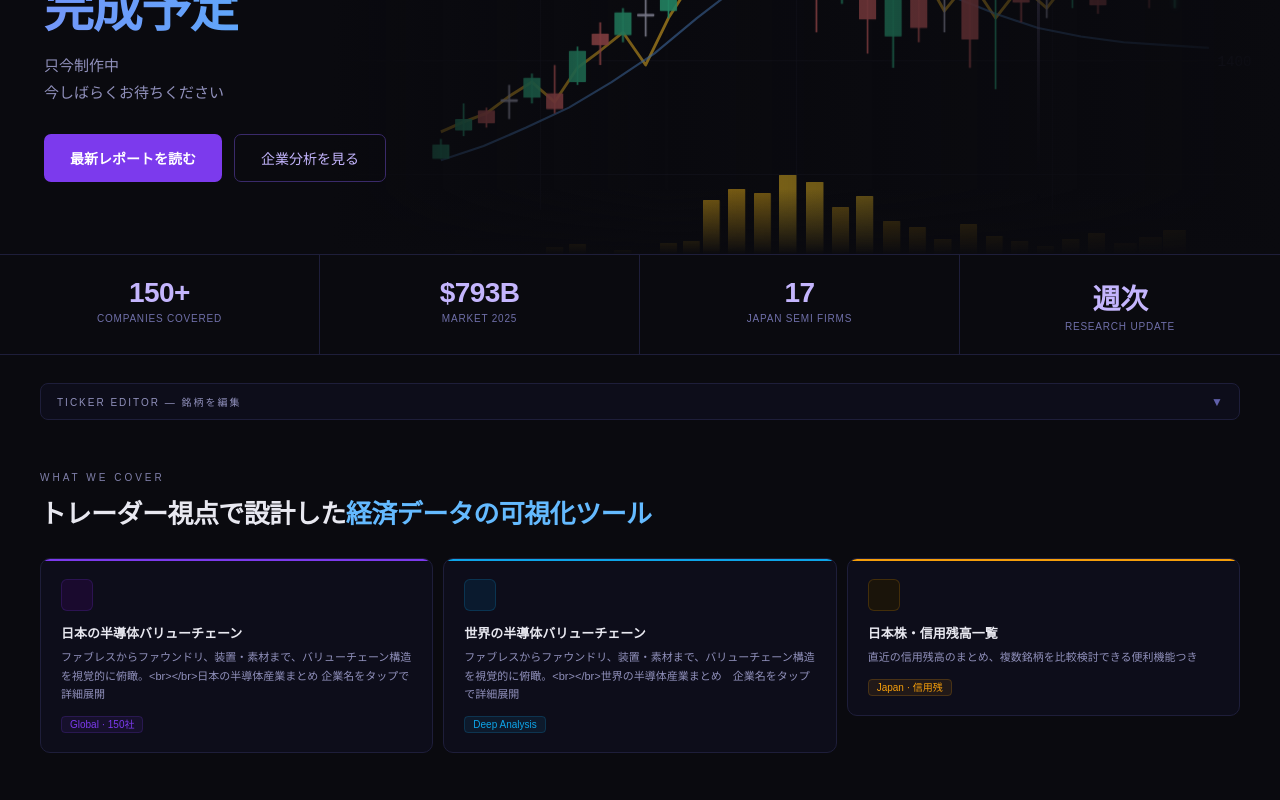
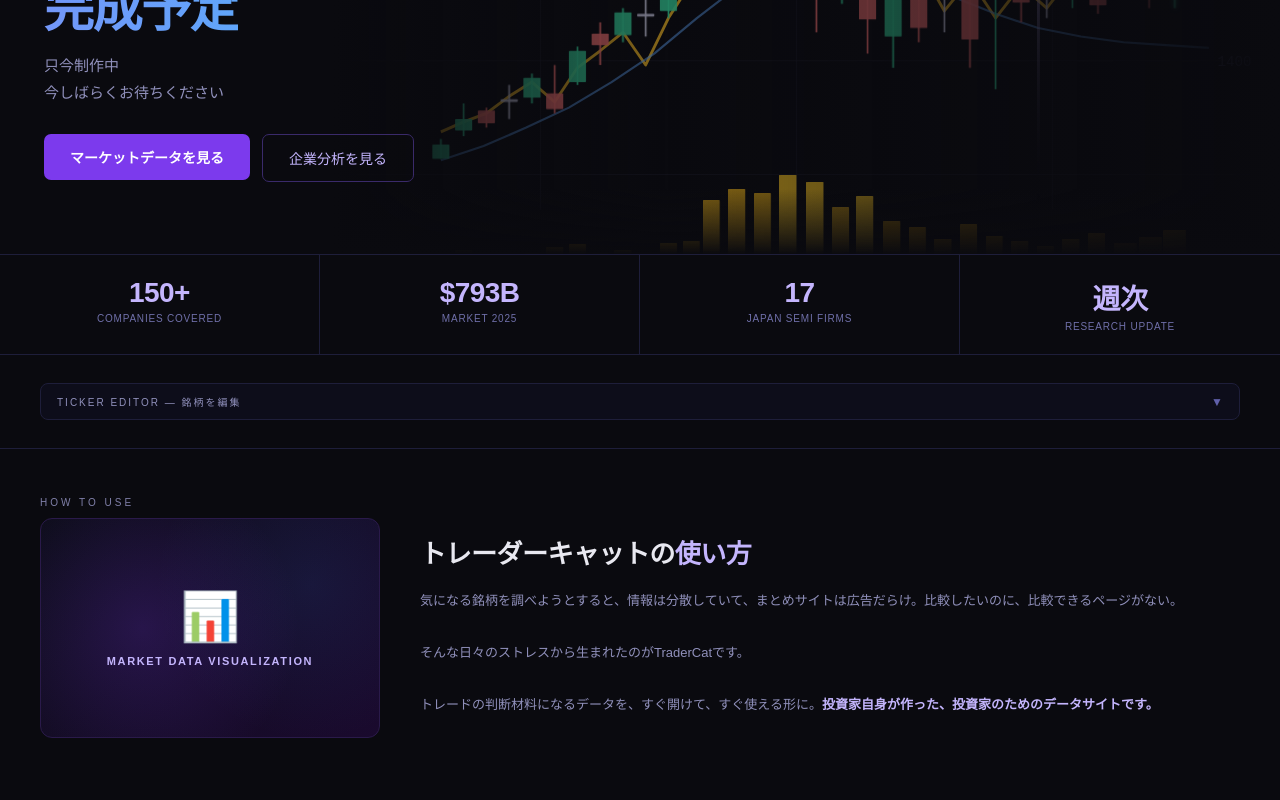
Before and after one commit to miho1031/top, a React (Vite) app: page / in a window 1280 px wide. Shown: the part 400-1200 px from the top of the page. Built offline with nearby package versions, Linux system fonts and the light colour scheme.

Commit message:
Update App.jsx

```diff
--- a/src/App.jsx
+++ b/src/App.jsx
@@ -265,8 +265,8 @@
           今しばらくお待ちください
         </p>
         <div style={{ display: "flex", gap: 12, flexWrap: "wrap", opacity: 0, animation: "ci 0.5s 1.6s ease-out forwards" }}>
-          <button style={{ background: "#7c3aed", color: "#fff", border: "none", padding: "13px 26px", borderRadius: 7, fontSize: 14, fontWeight: 700, cursor: "pointer", fontFamily: "inherit" }}>最新レポートを読む</button>
-          <button style={{ background: "transparent", color: "#c4b5fd", border: "1px solid #3a2a6a", padding: "13px 26px", borderRadius: 7, fontSize: 14, cursor: "pointer", fontFamily: "'Hiragino Sans',sans-serif" }}>企業分析を見る</button>
+          <a href="https://tradercat.site/report/show_market_list.php" style={{textDecoration:'none'}}><button style={{ background: "#7c3aed", color: "#fff", border: "none", padding: "13px 26px", borderRadius: 7, fontSize: 14, fontWeight: 700, cursor: "pointer", fontFamily: "inherit" }}>マーケットデータを見る</button></a>
+          <a href="https://tradercat.site/report/show_company_list.php" style={{textDecoration:'none'}}><button style={{ background: "transparent", color: "#c4b5fd", border: "1px solid #3a2a6a", padding: "13px 26px", borderRadius: 7, fontSize: 14, cursor: "pointer", fontFamily: "'Hiragino Sans',sans-serif" }}>企業分析を見る</button></a>
         </div>
       </div>
     </div>
@@ -355,6 +355,36 @@
         <TickerEditor items={tickerItems} setItems={setTickerItems} speed={speed} setSpeed={setSpeed} />
       </div>
 
+{/* How to use */}
+<div className="section-pad" style={{ padding: "48px 40px", borderTop: "1px solid #1e1e3a" }}>
+  <div style={{ fontSize: 10, letterSpacing: "0.3em", color: "#8080aa", textTransform: "uppercase", marginBottom: 10 }}>How to use</div>
+  <div style={{ display: "flex", gap: 40, alignItems: "center", flexWrap: "wrap" }}>
+
+    {/* ビジュアル（後で画像に差し替え） */}
+    {/* ▼ ここに画像を入れる場合は下のdivを <img src="画像URL" style={{width:"100%",borderRadius:12}}/> に差し替えてください */}
+    <div style={{ flex: "0 0 340px", height: 220, borderRadius: 12, background: "linear-gradient(135deg,#0d0d1a,#1a0a2e)", border: "1px solid #2a1a4a", display: "flex", alignItems: "center", justifyContent: "center", position: "relative", overflow: "hidden" }}>
+      <div style={{ position: "absolute", inset: 0, backgroundImage: "radial-gradient(circle at 30% 50%,rgba(124,58,237,.2) 0%,transparent 60%),radial-gradient(circle at 80% 30%,rgba(59,130,246,.1) 0%,transparent 50%)" }}/>
+      <div style={{ position: "relative", textAlign: "center" }}>
+        <div style={{ fontSize: 48, marginBottom: 10 }}>📊</div>
+        <div style={{ fontSize: 11, color: "#c4b5fd", letterSpacing: "0.15em", fontWeight: 700 }}>MARKET DATA VISUALIZATION</div>
+      </div>
+    </div>
+
+    {/* テキスト */}
+    <div style={{ flex: 1, minWidth: 260 }}>
+      <div style={{ fontSize: "clamp(20px,4vw,26px)", fontWeight: 700, color: "#e8e8f0", marginBottom: 16, letterSpacing: "-0.02em", lineHeight: 1.3 }}>
+        トレーダーキャットの<span style={{ color: "#c4b5fd" }}>使い方</span>
+      </div>
+      <p style={{ fontSize: 13, color: "#9090bb", lineHeight: 2, marginBottom: 0 }}>
+        気になる銘柄を調べようとすると、情報は分散していて、まとめサイトは広告だらけ。比較したいのに、比較できるページがない。<br/><br/>
+        そんな日々のストレスから生まれたのがTraderCatです。<br/><br/>
+        トレードの判断材料になるデータを、すぐ開けて、すぐ使える形に。<span style={{ color: "#c4b5fd", fontWeight: 700 }}>投資家自身が作った、投資家のためのデータサイトです。</span>
+      </p>
+    </div>
+  </div>
+</div>
+
+
       {/* Features - スマホで1列 */}
       <div className="section-pad" style={{ padding: "24px 40px 56px" }}>
         <div style={{ fontSize: 10, letterSpacing: "0.3em", color: "#8080aa", textTransform: "uppercase", marginBottom: 10 }}>What we cover</div>
```
